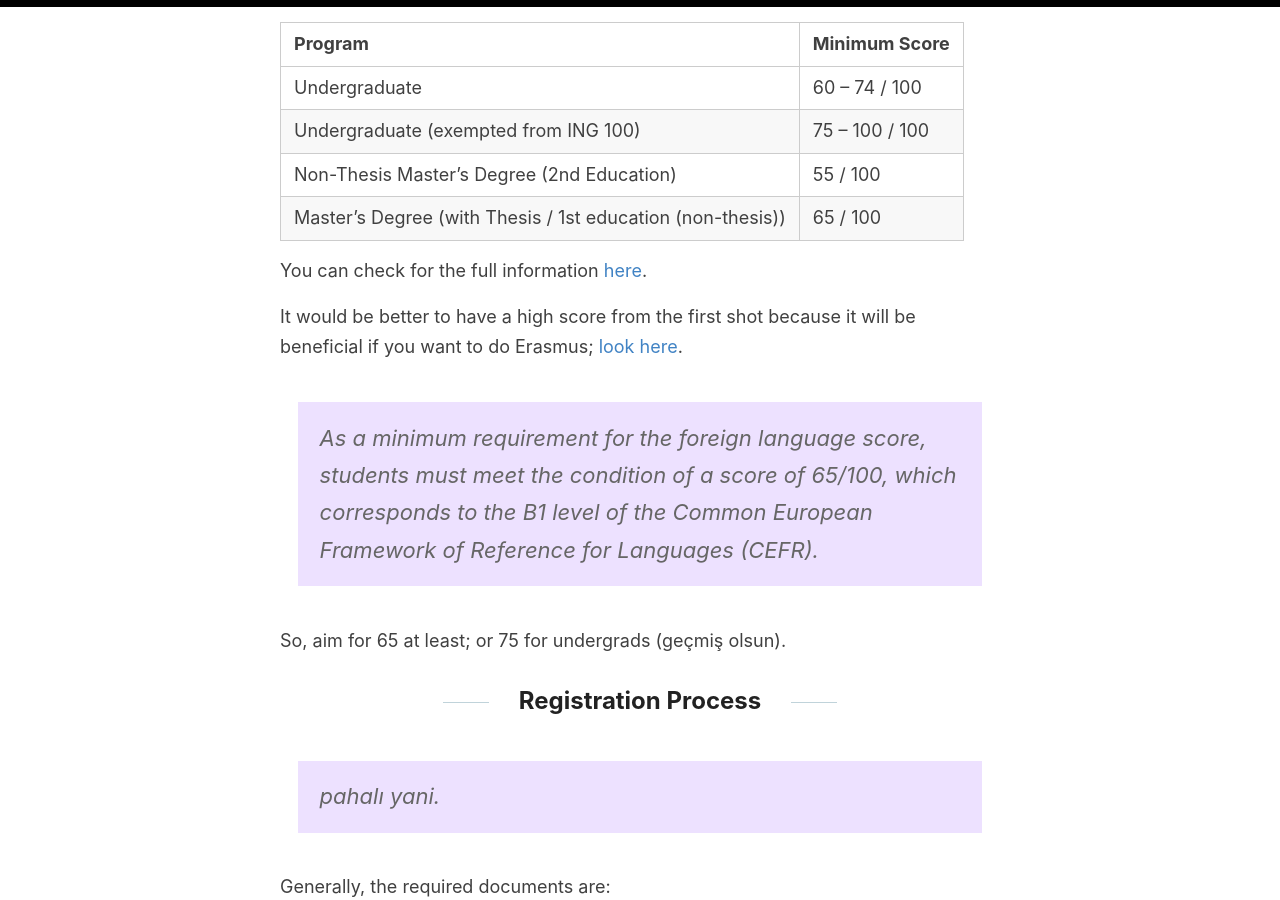
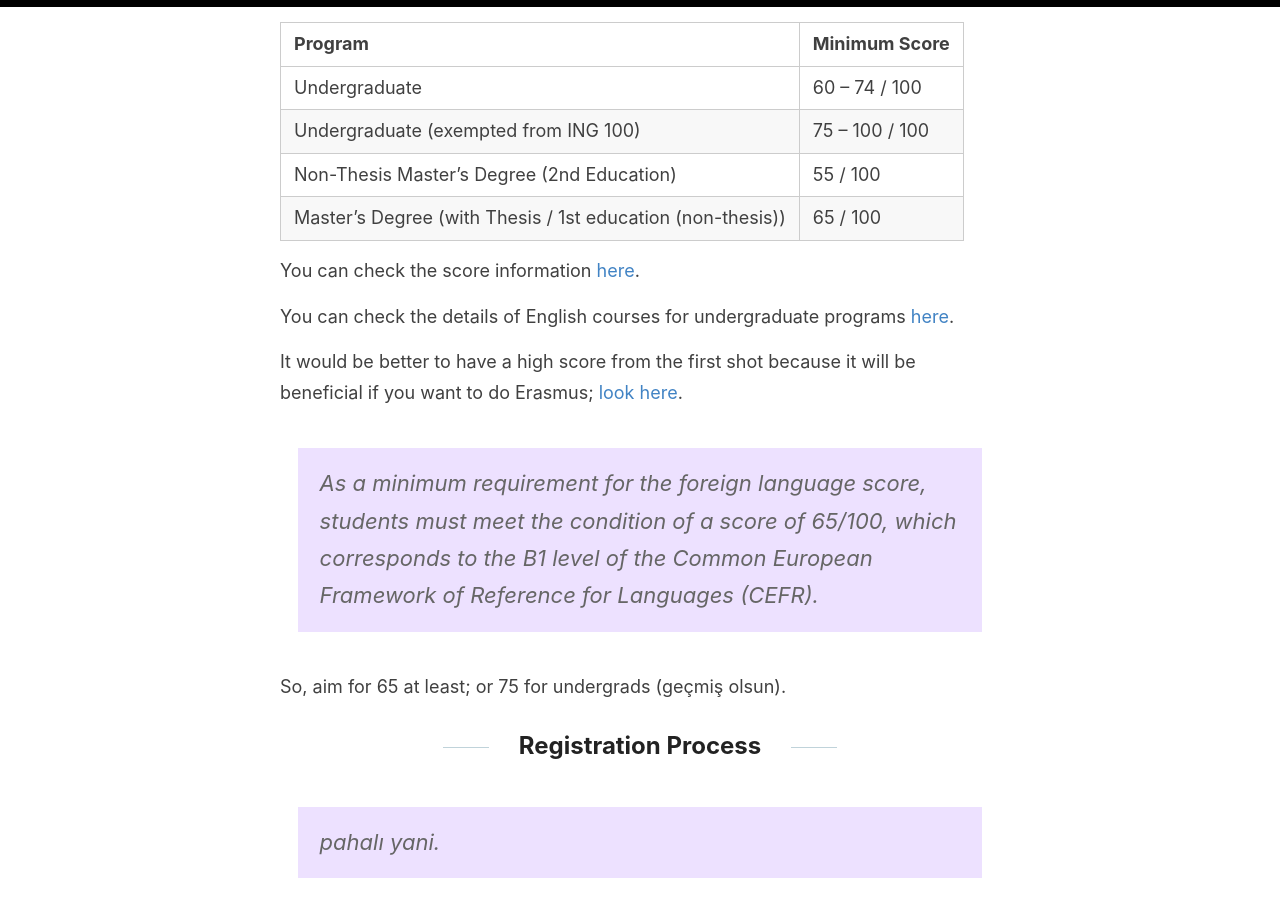
Before and after one commit to determinedguy/cecoret, a Jekyll site: the page built from _posts/2025-1-25-itu-english-exam.md, in a window 1280 px wide and 900 px high, scrolled down 791 px. Built offline with Jekyll 4.4.1, drawn with Linux system fonts in a browser that asks for light colours.

Commit message:
add: undergrads eng courses

```diff
--- a/_posts/2025-1-25-itu-english-exam.md
+++ b/_posts/2025-1-25-itu-english-exam.md
@@ -21,7 +21,9 @@ Basically, it looks like this.
 | Non-Thesis Master’s Degree (2nd Education)                 | 55 / 100       |
 | Master’s Degree (with Thesis / 1st education (non-thesis)) | 65 / 100       |
 
-You can check for the full information [here](https://www.sis.itu.edu.tr/EN/regulations/valid-english-tests-and-minimum-scores.php).
+You can check the score information [here](https://www.sis.itu.edu.tr/EN/regulations/valid-english-tests-and-minimum-scores.php).
+
+You can check the details of English courses for undergraduate programs [here](https://ydy.itu.edu.tr/en/programs/advanced-english).
 
 It would be better to have a high score from the first shot because it will be beneficial if you want to do Erasmus; [look here](https://erasmus.itu.edu.tr/en/student-mobility-for-studies/ka131-program_countries/outgoing/application).
 
```
